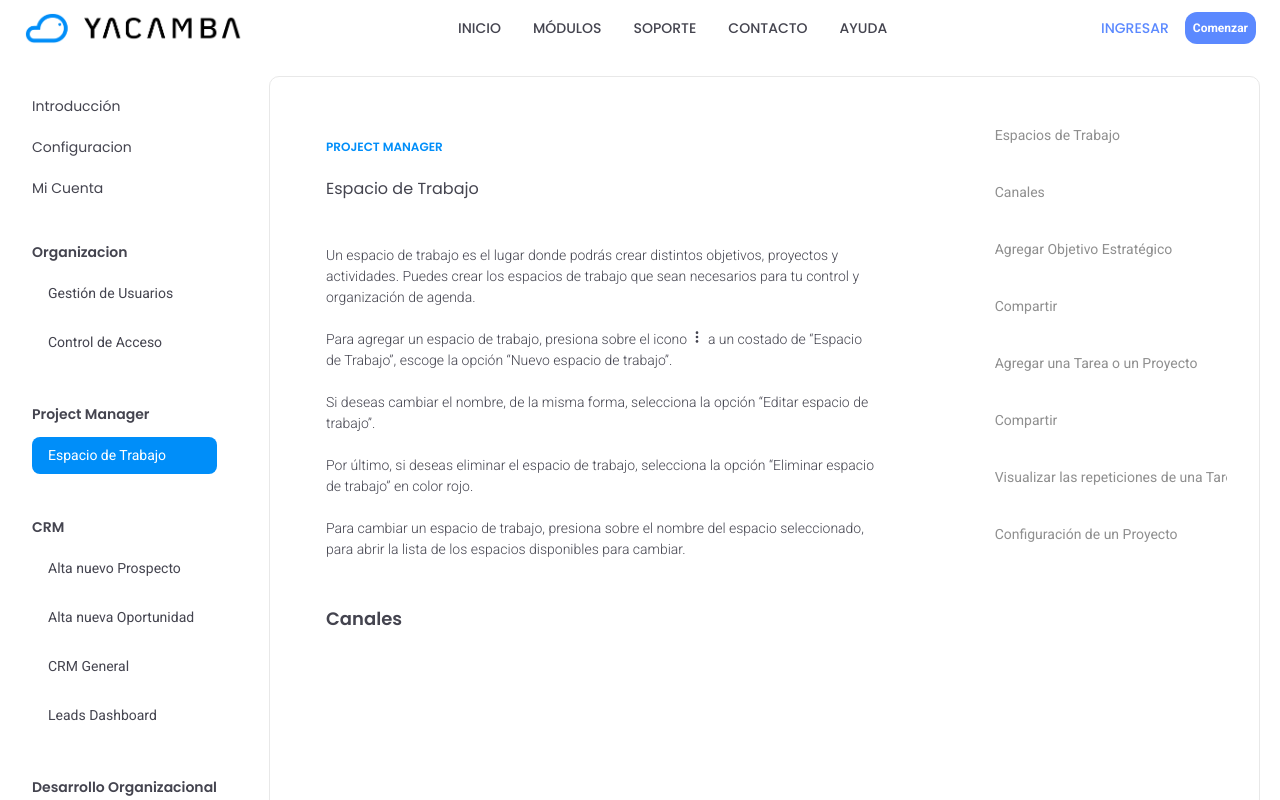
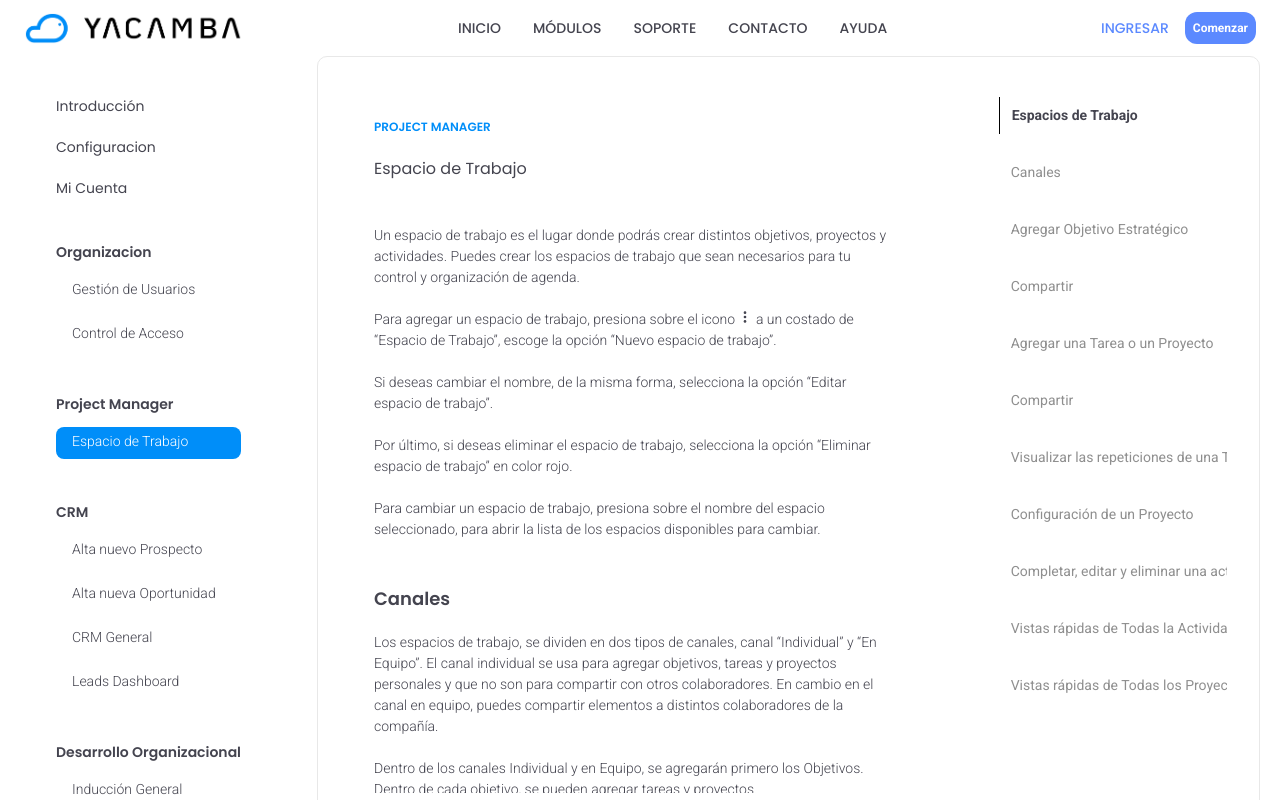
Before and after one commit to Pixells-io/Pixells-Web, a React (Vite) app: page /ayuda/project-manager in a window 1280 px wide. Shown: the top 800 px of the page. Built offline with nearby package versions, Linux system fonts and the light colour scheme.

Commit message:
Updated Pages

```diff
--- a/src/App.jsx
+++ b/src/App.jsx
@@ -57,6 +57,42 @@ const router = createBrowserRouter([
         lazy: async () => {
           const { default: Component } = await import(
             "./pages/Landing/PrivacyNotice"
+          );
+          return {
+            Component,
+          };
+        },
+      },
+
+    ],
+  },
+  {
+    path: "/checkout",
+    lazy: async () => {
+      const { default: Component } = await import(
+        "./pages/Checkout/CheckoutPage"
+      );
+      return {
+        Component,
+      };
+    },
+  },
+  {
+    path: "/gracias",
+    lazy: async () => {
+      const { default: Component } = await import(
+        "./pages/Checkout/ThankYouPage"
+      );
+      return {
+        Component,
+      };
+    },
+  },
+  {
+    path: "/primeros-pasos",
+    lazy: async () => {
+      const { default: Component } = await import(
+        "./pages/FirstInformation/MainInformation"
       );
       return {
         Component,
@@ -187,41 +223,6 @@ const router = createBrowserRouter([
     ]
 
   }
-    ],
-  },
-  {
-    path: "/checkout",
-    lazy: async () => {
-      const { default: Component } = await import(
-        "./pages/Checkout/CheckoutPage"
-      );
-      return {
-        Component,
-      };
-    },
-  },
-  {
-    path: "/gracias",
-    lazy: async () => {
-      const { default: Component } = await import(
-        "./pages/Checkout/ThankYouPage"
-      );
-      return {
-        Component,
-      };
-    },
-  },
-  {
-    path: "/primeros-pasos",
-    lazy: async () => {
-      const { default: Component } = await import(
-        "./pages/FirstInformation/MainInformation"
-      );
-      return {
-        Component,
-      };
-    },
-  },
 
 
 ]);
--- a/src/pages/Knowledge/Knowledge.jsx
+++ b/src/pages/Knowledge/Knowledge.jsx
@@ -1,17 +1,20 @@
 import React from "react";
 import { Outlet, useLocation, Link } from "react-router-dom";
 import Footer from "@/layouts/Footer";
+import Menu from "@/layouts/Menu";
 import { arrayData } from "./arrayData";
+import MenuDesktop from "@/components/MenuDesktop";
 
 function HomePage() {
   const location = useLocation();
 
   return (
     <div className="flex flex-col min-h-screen">
+      <MenuDesktop/>
       <div className="flex flex-1">
         {/* SideBar */}
-        <div className="max-w-[283px] shrink-0 bg-transparent px-8">
-          <div className="mt-10">
+        <div className="max-w-[320px] shrink-0 bg-transparent px-8">
+          <div className="mt-10 px-6 max-h-[90vh] overflow-auto">
             <div className="flex flex-col space-y-5 pb-10 ">
               <span className="font-poppins font-normal text-grisHeading text-[14px]">
                 Introducción
@@ -23,7 +26,7 @@ function HomePage() {
                 Mi Cuenta
               </span>
             </div>
-            <div className="flex flex-col overflow-auto space-y-5">
+            <div className="flex flex-col space-y-5">
               {arrayData.map((module) => (
                 <div key={module.name} className="space-y-3 pb-5">
                   <span className="font-poppins font-semibold text-grisHeading text-[14px]">
@@ -37,7 +40,7 @@ function HomePage() {
                         location.pathname === subModule.url
                           ? "bg-[#008EF9] text-white"
                           : "hover:text-white hover:bg-[#008EF9] text-grisHeading"
-                      } rounded-lg px-4 py-2 font-roboto font-normal text-[14px]`}
+                      } rounded-lg px-4 py-1 h-[32px] font-roboto font-light text-[14px]`}
                     >
                       {subModule.name}
                     </Link>
@@ -49,13 +52,13 @@ function HomePage() {
         </div>
 
         {/* Main */}
-        <div className="flex-1 p-5">
+        <div className="flex-1 px-5">
           <Outlet />
         </div>
       </div>
 
       {/* Footer */}
-      <Footer />
+      {/* <Footer /> */}
     </div>
   );
 }
--- a/src/pages/Knowledge/Sections/CRM/CrmGeneral.jsx
+++ b/src/pages/Knowledge/Sections/CRM/CrmGeneral.jsx
@@ -4,7 +4,7 @@ function CrmGeneral() {
   const article1Ref = useRef(null);
   const containerRef = useRef(null);
 
-  const [activeButton, setActiveButton] = useState(null);
+  const [activeButton, setActiveButton] = useState(0);
 
   const scrollToArticle = (articleRef, buttonIndex) => {
     const container = containerRef.current;
@@ -28,7 +28,7 @@ function CrmGeneral() {
 
   return (
     <div className="w-full h-full grid grid-cols-12 gap-12 rounded-[10px] bg-white border border-[#E8E8E8] px-8 py-4">
-      <div ref={containerRef} className="w-full max-h-[70vh] overflow-auto col-span-8 px-6 py-10">
+      <div ref={containerRef} className="w-full max-h-[90vh] overflow-auto col-span-8 px-6 py-10">
         {/*Title */}
         <span className="font-poppins font-semibold text-[12px] text-[#008EF9]">
           CRM
@@ -109,7 +109,7 @@ function CrmGeneral() {
           </article>
         </div>
       </div>
-      <section className="col-span-4 max-h-[60vh] overflow-auto px-8 py-6">
+      <section className="col-span-4 max-h-[90vh] overflow-auto px-8 py-6">
         <div className="flex max-w-[155px] whitespace-nowrap flex-col space-y-5">
           <button
             onClick={() => scrollToArticle(article1Ref, 0)}
--- a/src/pages/Knowledge/Sections/CRM/CrmHome.jsx
+++ b/src/pages/Knowledge/Sections/CRM/CrmHome.jsx
@@ -3,7 +3,7 @@ function CrmHome() {
   const article1Ref = useRef(null);
   const containerRef = useRef(null);
 
-  const [activeButton, setActiveButton] = useState(null);
+  const [activeButton, setActiveButton] = useState(0);
 
   const scrollToArticle = (articleRef, buttonIndex) => {
     const container = containerRef.current;
@@ -27,7 +27,7 @@ function CrmHome() {
     <div className="w-full h-full grid grid-cols-12 gap-12 rounded-[10px] bg-white border border-[#E8E8E8] px-8 py-4">
       <div
         ref={containerRef}
-        className="w-full max-h-[70vh] overflow-auto col-span-8 px-6 py-10"
+        className="w-full max-h-[90vh] overflow-auto col-span-8 px-6 py-10"
       >
         {/*Title */}
         <span className="font-poppins font-semibold text-[12px] text-[#008EF9]">
@@ -115,7 +115,7 @@ function CrmHome() {
           </article>
         </div>
       </div>
-      <section className="col-span-4 max-h-[60vh] overflow-auto px-8 py-6">
+      <section className="col-span-4 max-h-[90vh] overflow-auto px-8 py-6">
         <div className="flex max-w-[155px] whitespace-nowrap flex-col space-y-5">
           <button
             onClick={() => scrollToArticle(article1Ref, 0)}
--- a/src/pages/Knowledge/Sections/CRM/CrmLeadsDashboard.jsx
+++ b/src/pages/Knowledge/Sections/CRM/CrmLeadsDashboard.jsx
@@ -8,7 +8,7 @@ function CrmLeadsDashboard() {
   const article5Ref = useRef(null);
   const article6Ref = useRef(null);
 
-  const [activeButton, setActiveButton] = useState(null);
+  const [activeButton, setActiveButton] = useState(0);
 
   const scrollToArticle = (articleRef, buttonIndex) => {
     const container = containerRef.current;
@@ -32,7 +32,7 @@ function CrmLeadsDashboard() {
     <div className="w-full h-full grid grid-cols-12 gap-12 rounded-[10px] bg-white border border-[#E8E8E8] px-8 py-4">
       <div
         ref={containerRef}
-        className="w-full max-h-[70vh] overflow-auto col-span-8 px-6 py-10"
+        className="w-full max-h-[90vh] overflow-auto col-span-8 px-6 py-10"
       >
         {/*Title */}
         <span className="font-poppins font-semibold text-[12px] text-[#008EF9]">
@@ -428,7 +428,7 @@ function CrmLeadsDashboard() {
           </article>
         </div>
       </div>
-      <section className="col-span-4 max-h-[60vh] overflow-auto px-8 py-6">
+      <section className="col-span-4 max-h-[90vh] overflow-auto px-8 py-6">
         <div className="flex justify-start items-start max-w-[155px] whitespace-nowrap flex-col space-y-5">
           <button
             onClick={() => scrollToArticle(article1Ref, 0)}
--- a/src/pages/Knowledge/Sections/CRM/CrmOportunity.jsx
+++ b/src/pages/Knowledge/Sections/CRM/CrmOportunity.jsx
@@ -3,7 +3,7 @@ function CrmOpotunity() {
   const article1Ref = useRef(null);
   const containerRef = useRef(null);
 
-  const [activeButton, setActiveButton] = useState(null);
+  const [activeButton, setActiveButton] = useState(0);
 
   const scrollToArticle = (articleRef, buttonIndex) => {
     const container = containerRef.current;
@@ -27,7 +27,7 @@ function CrmOpotunity() {
     <div className="w-full h-full grid grid-cols-12 gap-12 rounded-[10px] bg-white border border-[#E8E8E8] px-8 py-4">
       <div
         ref={containerRef}
-        className="w-full max-h-[70vh] overflow-auto col-span-8 px-6 py-10"
+        className="w-full max-h-[90vh] overflow-auto col-span-8 px-6 py-10"
       >
         {/*Title */}
         <span className="font-poppins font-semibold text-[12px] text-[#008EF9]">
@@ -65,7 +65,7 @@ function CrmOpotunity() {
           </article>
         </div>
       </div>
-      <section className="col-span-4 max-h-[60vh] overflow-auto px-8 py-6">
+      <section className="col-span-4 max-h-[90vh] overflow-auto px-8 py-6">
         <div className="flex max-w-[155px] whitespace-nowrap flex-col space-y-5">
           <button
             onClick={() => scrollToArticle(article1Ref, 0)}
--- a/src/pages/Knowledge/Sections/Induction/Capacitation.jsx
+++ b/src/pages/Knowledge/Sections/Induction/Capacitation.jsx
@@ -31,7 +31,7 @@ function Capacitation() {
     <div className="w-full h-full grid grid-cols-12 gap-12 rounded-[10px] bg-white border border-[#E8E8E8] px-8 py-4">
       <div
         ref={containerRef}
-        className="w-full max-h-[70vh] overflow-auto col-span-8 px-6 py-10"
+        className="w-full max-h-[90vh] overflow-auto col-span-8 px-6 py-10"
       >
         {/*Title */}
         <span className="font-poppins font-semibold text-[12px] text-[#008EF9]">
@@ -267,7 +267,7 @@ function Capacitation() {
       </div>
       <section
         className="col-span-4 max
-        -h-[60vh] overflow-auto px-8 py-6"
+        -h-[90vh] overflow-auto px-8 py-6"
       >
         <div className="flex justify-start items-start max-w-[155px] whitespace-nowrap flex-col space-y-5">
           <button
--- a/src/pages/Knowledge/Sections/Induction/Induction.jsx
+++ b/src/pages/Knowledge/Sections/Induction/Induction.jsx
@@ -31,7 +31,7 @@ function InductionCreator() {
     <div className="w-full h-full grid grid-cols-12 gap-12 rounded-[10px] bg-white border border-[#E8E8E8] px-8 py-4">
       <div
         ref={containerRef}
-        className="w-full max-h-[70vh] overflow-auto col-span-8 px-6 py-10"
+        className="w-full max-h-[90vh] overflow-auto col-span-8 px-6 py-10"
       >
         {/*Title */}
         <span className="font-poppins font-semibold text-[12px] text-[#008EF9]">
@@ -230,7 +230,7 @@ function InductionCreator() {
       </div>
       <section
         className="col-span-4 max
-        -h-[60vh] overflow-auto px-8 py-6"
+        -h-[90vh] overflow-auto px-8 py-6"
       >
         <div className="flex justify-start items-start max-w-[155px] whitespace-nowrap flex-col space-y-5">
           <button
--- a/src/pages/Knowledge/Sections/Organization/ControlUsers.jsx
+++ b/src/pages/Knowledge/Sections/Organization/ControlUsers.jsx
@@ -7,7 +7,7 @@ function UserManagement() {
   const article5Ref = useRef(null);
 
  const [showMenu, setShowMenu] = useState(1);
-  const [activeButton, setActiveButton] = useState(null);
+  const [activeButton, setActiveButton] = useState(1);
 
   const scrollToArticle = (articleRef, buttonIndex) => {
     const container = containerRef.current;
@@ -30,7 +30,7 @@ function UserManagement() {
 
   return (
     <div className="w-full h-full grid grid-cols-12 gap-12 rounded-[10px] bg-white border border-[#E8E8E8] px-8 py-4">
-      <div ref={containerRef}  className="w-full max-h-[70vh] overflow-auto col-span-8 px-6 py-10">
+      <div ref={containerRef}  className="w-full max-h-[90vh] overflow-auto col-span-8 px-6 py-10">
         {/*Title */}
         <span className="font-poppins font-semibold text-[12px] text-[#008EF9]">
           ORGANIZACIÓN
@@ -107,7 +107,7 @@ function UserManagement() {
           </article>
         </div>
       </div>
-        <section className="col-span-4 max-h-[70vh] overflow-auto px-8 py-6">
+        <section className="col-span-4 max-h-[90vh] overflow-auto px-8 py-6">
         <div className="flex w-full justify-start items-start max-w-[155px] whitespace-nowrap flex-col space-y-5">
           <button
             onClick={() => scrollToArticle(article4Ref, 1)}
--- a/src/pages/Knowledge/Sections/Organization/UserManagement.jsx
+++ b/src/pages/Knowledge/Sections/Organization/UserManagement.jsx
@@ -30,7 +30,7 @@ function UserManagement() {
     <div className="w-full h-full grid grid-cols-12 gap-12 rounded-[10px] bg-white border border-[#E8E8E8] px-8 py-4">
       <div
         ref={containerRef}
-        className="w-full max-h-[70vh] overflow-auto col-span-8 px-6 py-10"
+        className="w-full max-h-[90vh] overflow-auto col-span-8 px-6 py-10"
       >
         {/*Title */}
         <span className="font-poppins font-semibold text-[12px] text-[#008EF9]">
@@ -409,7 +409,7 @@ function UserManagement() {
           </article>
         </div>
       </div>
-      <section className="col-span-4 max-h-[70vh] overflow-auto px-8 py-6">
+      <section className="col-span-4 max-h-[90vh] overflow-auto px-8 py-6">
         <div className="flex w-full justify-start items-start max-w-[155px] whitespace-nowrap flex-col space-y-5">
           <button
             onClick={() => {
--- a/src/pages/Knowledge/Sections/ProjectManager/WorkSpace.jsx
+++ b/src/pages/Knowledge/Sections/ProjectManager/WorkSpace.jsx
@@ -14,7 +14,7 @@ function WorkSpace() {
   const article9Ref = useRef(null);
   const article10Ref = useRef(null);
   const article11Ref = useRef(null);
-  const [activeButton, setActiveButton] = useState(null);
+  const [activeButton, setActiveButton] = useState(10);
 
   const scrollToArticle = (articleRef, buttonIndex) => {
     const container = containerRef.current;
@@ -37,7 +37,7 @@ function WorkSpace() {
 
   return (
     <div className="w-full h-full grid grid-cols-12 gap-12 rounded-[10px] bg-white border border-[#E8E8E8] px-8 py-4">
-      <div ref={containerRef} className="w-full max-h-[70vh] overflow-auto col-span-8 px-6 py-10">
+      <div ref={containerRef} className="w-full max-h-[90vh] overflow-auto col-span-8 px-6 py-10">
         {/*Title */}
         <span className="font-poppins font-semibold text-[12px] text-[#008EF9]">
           PROJECT MANAGER
@@ -678,7 +678,7 @@ function WorkSpace() {
           </article>
         </div>
       </div>
-      <section className="col-span-4 max-h-[60vh] overflow-auto px-8 py-6">
+      <section className="col-span-4 max-h-[90vh] overflow-auto px-8 py-6">
         <div className="flex max-w-[155px] flex-col space-y-5">
           <button
             onClick={() => scrollToArticle(article11Ref, 10)}
--- a/src/pages/Knowledge/Sections/Ticket/Tickets.jsx
+++ b/src/pages/Knowledge/Sections/Ticket/Tickets.jsx
@@ -28,7 +28,7 @@ function TicketsGeneral() {
     <div className="w-full h-full grid grid-cols-12 gap-12 rounded-[10px] bg-white border border-[#E8E8E8] px-8 py-4">
       <div
         ref={containerRef}
-        className="w-full max-h-[70vh] overflow-auto col-span-8 px-6 py-10"
+        className="w-full max-h-[90vh] overflow-auto col-span-8 px-6 py-10"
       >
         {/*Title */}
         <span className="font-poppins font-semibold text-[12px] text-[#008EF9]">
@@ -93,9 +93,15 @@ function TicketsGeneral() {
                 En proceso: los tickets en proceso asignados a ti.
               </li>
             </ol>
-            <p>Para dar seguimiento del ticket, debes dar clic en el botón de la columna “Acciones”. Se abrirá una nueva ventana con las siguientes características:
-            </p><br />
-            <span>1. Columna del lado derecho, se visualizará la información general del ticket.
+            <p>
+              Para dar seguimiento del ticket, debes dar clic en el botón de la
+              columna “Acciones”. Se abrirá una nueva ventana con las siguientes
+              características:
+            </p>
+            <br />
+            <span>
+              1. Columna del lado derecho, se visualizará la información general
+              del ticket.
             </span>
             <ol className="mt-4 mb-4">
               <li className="before:content-['a.'] before:mr-2">
@@ -113,9 +119,7 @@ function TicketsGeneral() {
               <li className="before:content-['e.'] before:mr-2">
                 El nivel de importancia.
               </li>
-  <li className="before:content-['f.'] before:mr-2">
-    El estatus.
-  </li>
+              <li className="before:content-['f.'] before:mr-2">El estatus.</li>
               <li className="before:content-['g.'] before:mr-2">
                 La descripción.
               </li>
@@ -124,12 +128,13 @@ function TicketsGeneral() {
               </li>
             </ol>
 
-            <span>2. Columna del lado izquierdo, se visualizará algunas acciones que podrán realizarse con el ticket:</span>
+            <span>
+              2. Columna del lado izquierdo, se visualizará algunas acciones que
+              podrán realizarse con el ticket:
+            </span>
             <ol className="mt-4 mb-4">
-  <li className="before:content-['a.'] before:mr-2">
-    Acciones.
-  </li>
-  <ol className="mt-4 mb-4">
+              <li className="before:content-['a.'] before:mr-2">Acciones.</li>
+              <ol className="px-8 mb-4">
                 <li className="before:content-['I.'] before:mr-2">
                   Visita: se agregan los comentarios.
                 </li>
@@ -151,14 +156,14 @@ function TicketsGeneral() {
               </ol>
 
               <li className="before:content-['b.'] before:mr-2">
-    Agregar más “Responsables” si fuera necesario. Esto le llegará a todos los pertenecientes del área.
+                Agregar más “Responsables” si fuera necesario. Esto le llegará a
+                todos los pertenecientes del área.
               </li>
             </ol>
-
           </article>
         </div>
       </div>
-      <section className="col-span-4 max-h-[60vh] overflow-auto px-8 py-6">
+      <section className="col-span-4 max-h-[90vh] overflow-auto px-8 py-6">
         <div className="flex max-w-[155px] whitespace-nowrap flex-col space-y-5">
           <button
             onClick={() => scrollToArticle(article1Ref, 0)}
```
Lines whose indentation alone changed are shown as unchanged.
